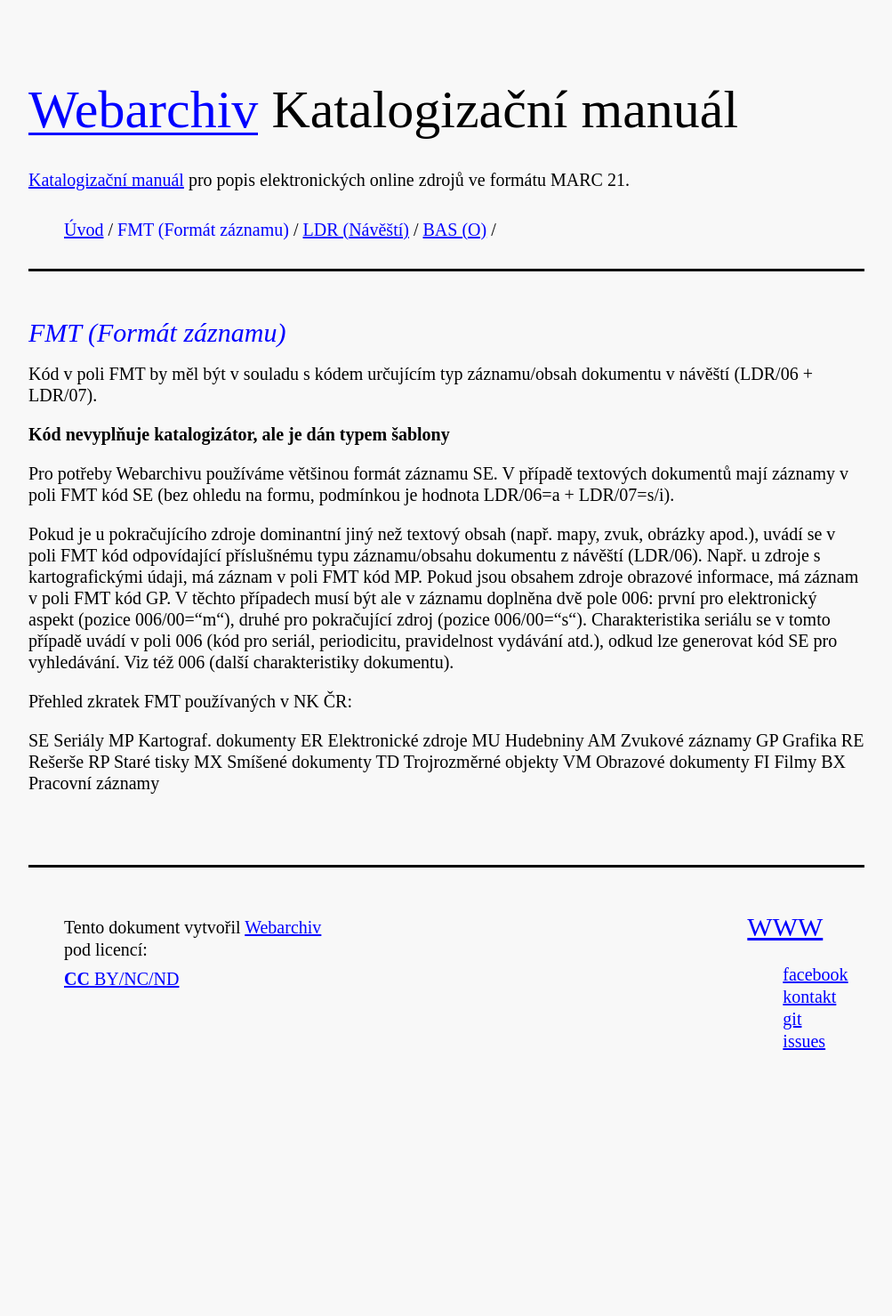
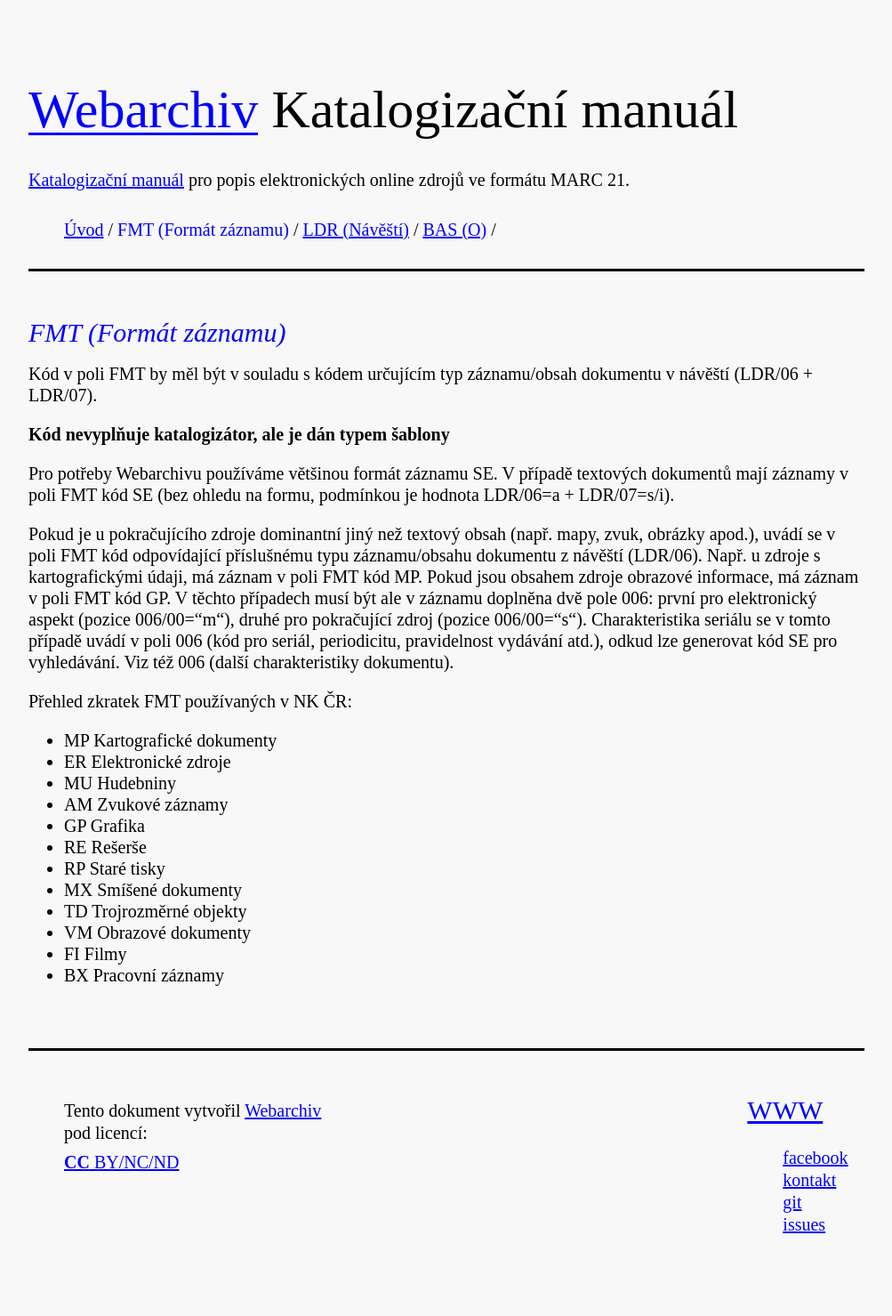
Before and after one commit to WebarchivCZ/katalogizacni-manual, a Jekyll site: the page built from _posts/2017-06-26-ftm-format-zaznamu.md, in a window 1280 px wide. Shown: the whole page at 89% size, without its empty margins (138-1141 px from the left). Built offline with Jekyll 4.4.1, drawn with Linux system fonts in a browser that asks for light colours; before the commit the page ends 1273 px from its top, so only the background shows below that.

Commit message:
refill FMT1

```diff
--- a/_posts/2017-06-26-ftm-format-zaznamu.md
+++ b/_posts/2017-06-26-ftm-format-zaznamu.md
@@ -16,16 +16,15 @@
 
 Přehled zkratek FMT používaných v NK ČR:
 
-SE    Seriály
-MP    Kartograf. dokumenty
-ER    Elektronické zdroje
-MU    Hudebniny
-AM    Zvukové záznamy
-GP    Grafika
-RE    Rešerše
-RP    Staré tisky
-MX    Smíšené dokumenty
-TD    Trojrozměrné objekty
-VM    Obrazové dokumenty
-FI    Filmy
-BX    Pracovní záznamy
+* MP    Kartografické dokumenty
+* ER    Elektronické zdroje
+* MU    Hudebniny
+* AM    Zvukové záznamy
+* GP    Grafika
+* RE    Rešerše
+* RP    Staré tisky
+* MX    Smíšené dokumenty
+* TD    Trojrozměrné objekty
+* VM    Obrazové dokumenty
+* FI    Filmy
+* BX    Pracovní záznamy
```
